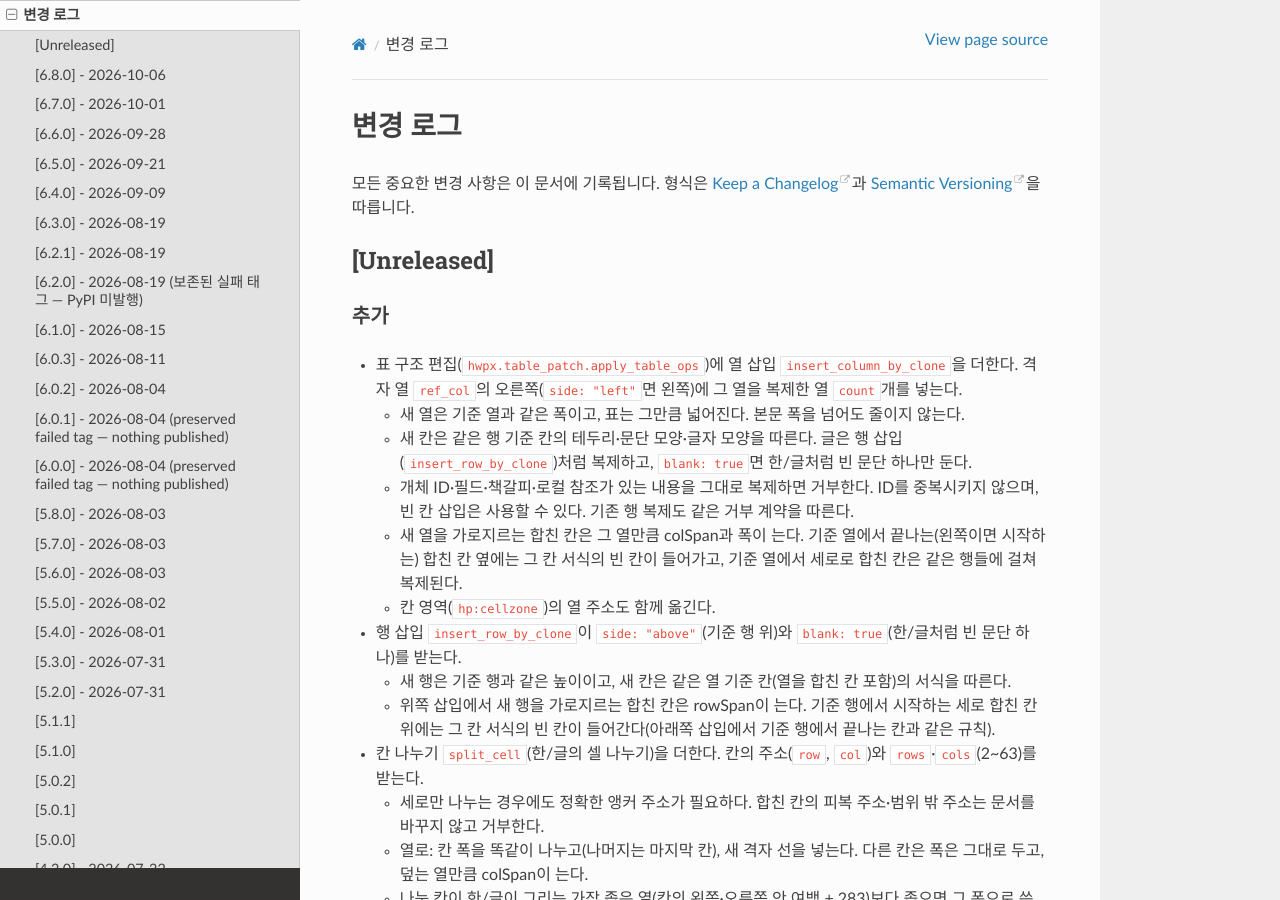
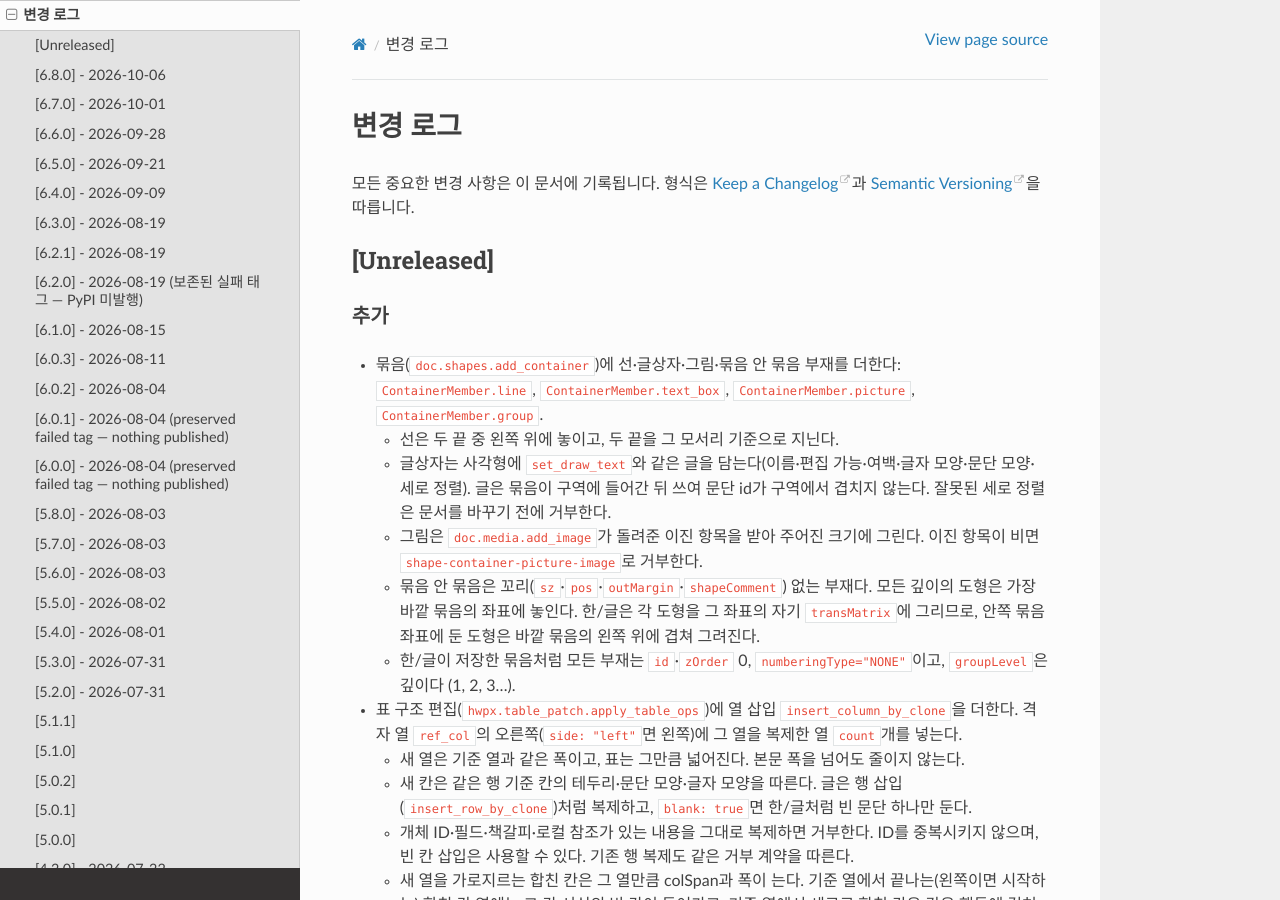
Before and after one commit to airmang/python-hwpx, a Sphinx documentation site: the page built from docs/changelog.md, in a window 1280 px wide and 900 px high. Built offline with Sphinx 7.4.7 and the Read the Docs theme 3.1.0, drawn with Linux system fonts in a browser that asks for light colours.

Commit message:
docs(shapes): record the group members in the changelog, support matrix and module ownership
Co-Authored-By: Claude Opus 5.5 <noreply@anthropic.com>

```diff
--- a/CHANGELOG.md
+++ b/CHANGELOG.md
@@ -6,6 +6,19 @@
 
 ### 추가
 
+- 묶음(`doc.shapes.add_container`)에 선·글상자·그림·묶음 안 묶음 부재를 더한다: `ContainerMember.line`,
+  `ContainerMember.text_box`, `ContainerMember.picture`, `ContainerMember.group`.
+  - 선은 두 끝 중 왼쪽 위에 놓이고, 두 끝을 그 모서리 기준으로 지닌다.
+  - 글상자는 사각형에 `set_draw_text`와 같은 글을 담는다(이름·편집 가능·여백·글자 모양·문단 모양·세로 정렬).
+    글은 묶음이 구역에 들어간 뒤 쓰여 문단 id가 구역에서 겹치지 않는다. 잘못된 세로 정렬은 문서를 바꾸기 전에
+    거부한다.
+  - 그림은 `doc.media.add_image`가 돌려준 이진 항목을 받아 주어진 크기에 그린다. 이진 항목이 비면
+    `shape-container-picture-image`로 거부한다.
+  - 묶음 안 묶음은 꼬리(`sz`·`pos`·`outMargin`·`shapeComment`) 없는 부재다. 모든 깊이의 도형은 가장 바깥 묶음의
+    좌표에 놓인다. 한/글은 각 도형을 그 좌표의 자기 `transMatrix`에 그리므로, 안쪽 묶음 좌표에 둔 도형은 바깥
+    묶음의 왼쪽 위에 겹쳐 그려진다.
+  - 한/글이 저장한 묶음처럼 모든 부재는 `id`·`zOrder` 0, `numberingType="NONE"`이고, `groupLevel`은 깊이다
+    (1, 2, 3…).
 - 표 구조 편집(`hwpx.table_patch.apply_table_ops`)에 열 삽입 `insert_column_by_clone`을 더한다. 격자 열
   `ref_col`의 오른쪽(`side: "left"`면 왼쪽)에 그 열을 복제한 열 `count`개를 넣는다.
   - 새 열은 기준 열과 같은 폭이고, 표는 그만큼 넓어진다. 본문 폭을 넘어도 줄이지 않는다.
--- a/docs/architecture/module-ownership.json
+++ b/docs/architecture/module-ownership.json
@@ -544,6 +544,12 @@
       "rationale": "What a cell merge leaves behind in a table's grid: collapse_merged_grid() removes the rows a merge left without cells and the columns no cell starts at, as Hancom's merge does (Hancom does not open a table with an empty hp:tr), and moves the cell addresses, spans and cell zones past them back. A new module rather than more table.py lines: with the merge fix that owner file would pass the 1,600-line cap; HwpxOxmlTable.merge_cells calls it. Format-level only."
     },
     {
+      "path": "src/hwpx/oxml/container.py",
+      "disposition": "core",
+      "approvedBy": "hancom-group-members",
+      "rationale": "Groups (hp:container) and their members: ContainerMember (rect, ellipse, polygon, line, text_box, picture, group) and the assembly of members into a group at any depth, as Hancom saves its groups (members without the sz/pos/outMargin/shapeComment tail, id and zOrder 0, numberingType NONE, groupLevel = depth, every shape placed in the outermost group's space). Moved out of objects.py with the new member kinds: that owner file would pass the 1,600-line cap; objects.py re-exports ContainerMember and _create_container_element and its paragraph add_container calls this module. Format-level only."
+    },
+    {
       "path": "src/hwpx/oxml/table_structure.py",
       "disposition": "core",
       "approvedBy": "hancom-table-structure-edits",
```
Also changed, not shown: README.md (+1 -1 lines), docs/error-codes.md (+1 -0 lines), docs/support-matrix.md (+2 -2 lines), src/hwpx/data/contract_docs/support-matrix.md (+2 -2 lines), 3 other files.
